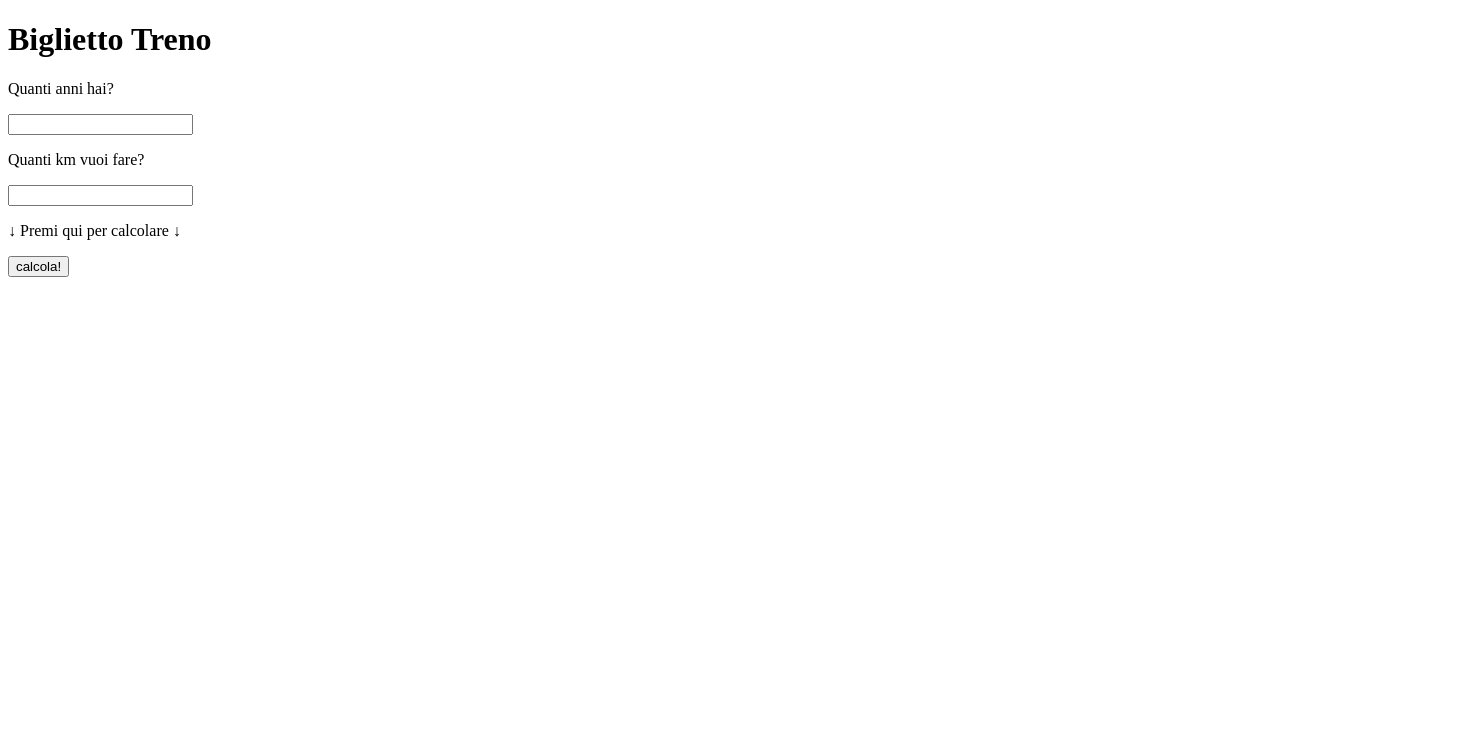
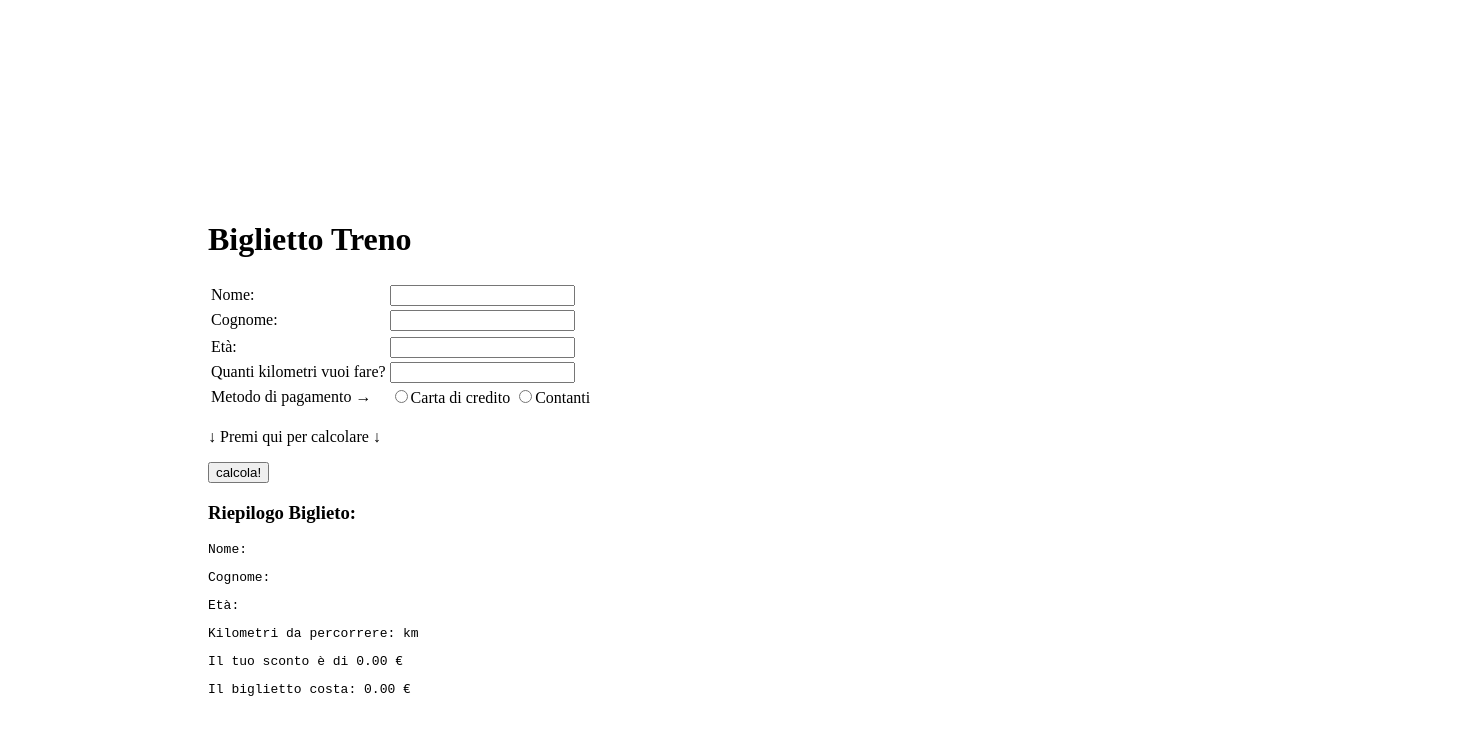
Before and after one commit to DanielMarella/js-biglietto-treno-form, a plain HTML site: page index.html in a window 1280 px wide. Shown: the whole page, 1472 px wide, since content can reach past the window. Drawn offline with Linux system fonts and the light colour scheme.

Commit message:
done the second milestone

```diff
--- /dev/null
+++ b/css/style.css
@@ -0,0 +1,7 @@
+
+
+.container{
+    position: relative;
+    top: 200px;
+    left: 200px;
+}
--- a/index.html
+++ b/index.html
@@ -4,21 +4,43 @@
     <meta charset="UTF-8">
     <meta http-equiv="X-UA-Compatible" content="IE=edge">
     <meta name="viewport" content="width=device-width, initial-scale=1.0">
+
+    <!-- my_css -->
+    <link rel="stylesheet" href="css/style.css">
+
     <title>Biglietto_treno</title>
 </head>
 <body>
+    <div class="container">
+
         <h1>Biglietto Treno</h1>
+        <table>
+            <tr>
+        <tr>
+            <td>Nome:</td>
+                <td><input type="text" id="input_Name" ></td>
+            </tr>
+            <tr>
+                <Td>Cognome:</Td>
+                <td><input type="text"  id="input_Surname"></td>
+            </tr>
+            <tr>
+                <tr>
+                    <td>Età:</td>
+                <td><input type="number"  id="input_age"></td>
+            </tr>
 
-    <div class="age">
-    <p>Quanti anni hai? </p>
-        <input type="text" id="input_age">
-    </div>
-
-
-    <div class="km">
-        <p>Quanti km vuoi fare?</p>
-        <input type="text" id="input_km" value="">
-    </div>
+            <Td>Quanti kilometri vuoi fare?</Td>
+            <Td><input type="number" id="input_km"></Td>
+        </tr>
+        <tr>
+            <td>Metodo di pagamento &RightArrow;</td>
+        <td>
+            <input type="radio" value="Carta di credito">Carta di credito
+            <input type="radio" value="Contanti">Contanti
+        </td>
+        <tr>
+        </table>
 
         <div>
             <p>&downarrow; Premi qui per calcolare &downarrow;</p>
@@ -26,7 +48,17 @@
                 calcola!
             </button>
         </div>
-
+        <h3>Riepilogo Biglieto:</h3>
+        <pre id="TickeName">
+        </pre>
+        <pre id="TicketSurname">
+        </pre>
+        <pre id="TicketAge"></pre>
+        <pre id="TicketKm">
+        </pre>
+        <pre id="DiscountPrice"></pre>
+        <pre id="FinalTicket"></pre>
+    </div>
 
 
 
@@ -39,22 +71,3 @@
     <script src="js/myscript.js"></script>
 </body>
 </html>
-
-
-
-
-<!--
-Descrizione:
-Scrivere un programma che chieda all’utente:
-Il numero di chilometri da percorrere!
-Età del passeggero Sulla base di queste informazioni dovrà calcolare il prezzo totale del biglietto di viaggio, secondo le seguenti regole:!
-il prezzo del biglietto è definito in base ai km (0.233 € al km)!
-va applicato uno sconto del 19.4% per i minorenni!
-va applicato uno sconto del 37.7% per gli over 65.!
-MILESTONE 1:
-Iniziamo implementando il programma senza alcuna estetica: usando esclusivamente due input e un bottone (non stilizzati), realizziamo le specifiche scritte sopra.
-La risposta finale (o output) sarà anch’essa da scrivere in console.
-MILESTONE 2:
-Solo una volta che il milestone 1 sarà completo e funzionante allora realizzeremo un form in pagina in cui l’utente potrà inserire i dati e visualizzare il calcolo finale con il prezzo.
-Il recap dei dati e l'output del prezzo finale, andranno quindi stampati in pagina (il prezzo dovrà essere formattato con massimo due decimali, per indicare i centesimi sul prezzo).
--->
--- a/js/myscript.js
+++ b/js/myscript.js
@@ -1,7 +1,19 @@
+
+const userName = document.getElementById(input_Name);
+document.getElementById('TickeName').innerHTML = 'Nome:' + input_Name.value;
+console.log(input_Name.value);
+
+const userSurname = document.getElementById(input_age);
+document.getElementById('TicketSurname').innerHTML = 'Cognome:' + input_Surname.value;
+console.log(input_Surname.value);
+
 const userAge = document.getElementById(input_age);
+document.getElementById('TicketAge').innerHTML = 'Età:' + input_age.value;
 console.log(input_age.value);
 
 const userKm = document.getElementById(input_km);
+document.getElementById('TicketKm').innerHTML = 'Kilometri da percorrere: ' + input_km.value + 'km';
+
 console.log(input_km.value);
 
 let FullTicket = (input_km.value * 0.233);
@@ -14,11 +26,13 @@ const button = document.querySelector('button');
 if (input_age.value < 18){
     const DiscountTiket = (19.4 / 100) * FullTicket;
     console.log('il tuo sconto da minorenne è:' + DiscountTiket.toFixed(2) + '€');
+    document.getElementById('DiscountPrice').innerHTML = 'Il tuo sconto è di ' + DiscountTiket.toFixed(2) + ' €'
 
     const FinalPrice = (FullTicket - DiscountTiket);
     button.addEventListener('click',
     function(){
         console.log('il tuo prezzo è:' + FinalPrice.toFixed(2)) ;
+        document.getElementById('FinalTicket').innerHTML = 'Il biglietto costa: ' + FinalPrice.toFixed(2) + ' €'
     }
 );
 }
@@ -26,11 +40,14 @@ if (input_age.value < 18){
 else if (input_age.value >= 65){
     const DiscountTiket = (37.7 / 100) * FullTicket;
     console.log('il tuo sconto da over è:' + DiscountTiket.toFixed(2) + '€');
-
+    document.getElementById('DiscountPrice').innerHTML = 'Il tuo sconto è di ' + DiscountTiket.toFixed(2) + ' €'
     const FinalPrice = (FullTicket - DiscountTiket);
     button.addEventListener('click',
     function(){
         console.log('il tuo prezzo è:' + FinalPrice.toFixed(2) + '€') ;
+        document.getElementById('FinalTicket').innerHTML = 'Il biglietto costa: ' + FinalPrice.toFixed(2) + ' €'
     }
 );
 }
+
+document.getElementById('FinalTicket').innerHTML = 'Il biglietto costa: ' + FullTicket.toFixed(2) + ' €'
```
Lines whose indentation alone changed are shown as unchanged.
